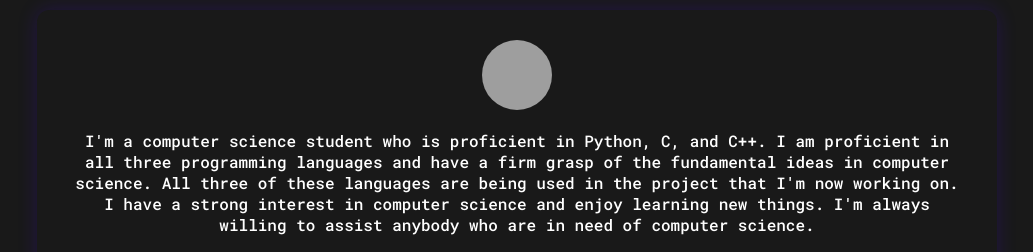
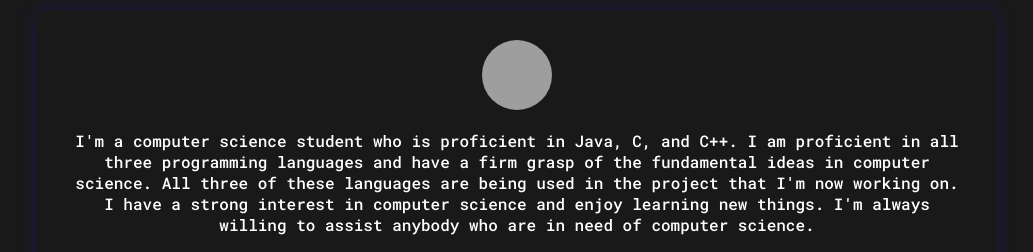
Before and after one commit to AjPitaji/customer-4, a plain HTML site: page index.html in a window 1280 px wide. Shown: the part 2020-2272 px from the top of the page, without its empty margins (123-1156 px from the left). Drawn offline with Linux system fonts and the light colour scheme; grey boxes are pictures that could not be loaded.

Commit message:
Update index.html

```diff
--- a/index.html
+++ b/index.html
@@ -121,7 +121,7 @@
             </div>
             <p class="card-desc">
 
-              I'm a computer science student who is proficient in Python, C, and C++. I am proficient in all three programming languages and have a firm grasp of the fundamental ideas in computer science. All three of these languages are being used in the project that I'm now working on. I have a strong interest in computer science and enjoy learning new things. I'm always willing to assist anybody who are in need of computer science.</p>
+              I'm a computer science student who is proficient in Java, C, and C++. I am proficient in all three programming languages and have a firm grasp of the fundamental ideas in computer science. All three of these languages are being used in the project that I'm now working on. I have a strong interest in computer science and enjoy learning new things. I'm always willing to assist anybody who are in need of computer science.</p>
             <h3 class="card-name" style="color: gold;">Aryan Mohan Shukla</h3>
             <p class="card-sub-title">2nd Year,SRMIST KTR</p>
           </div>
```
